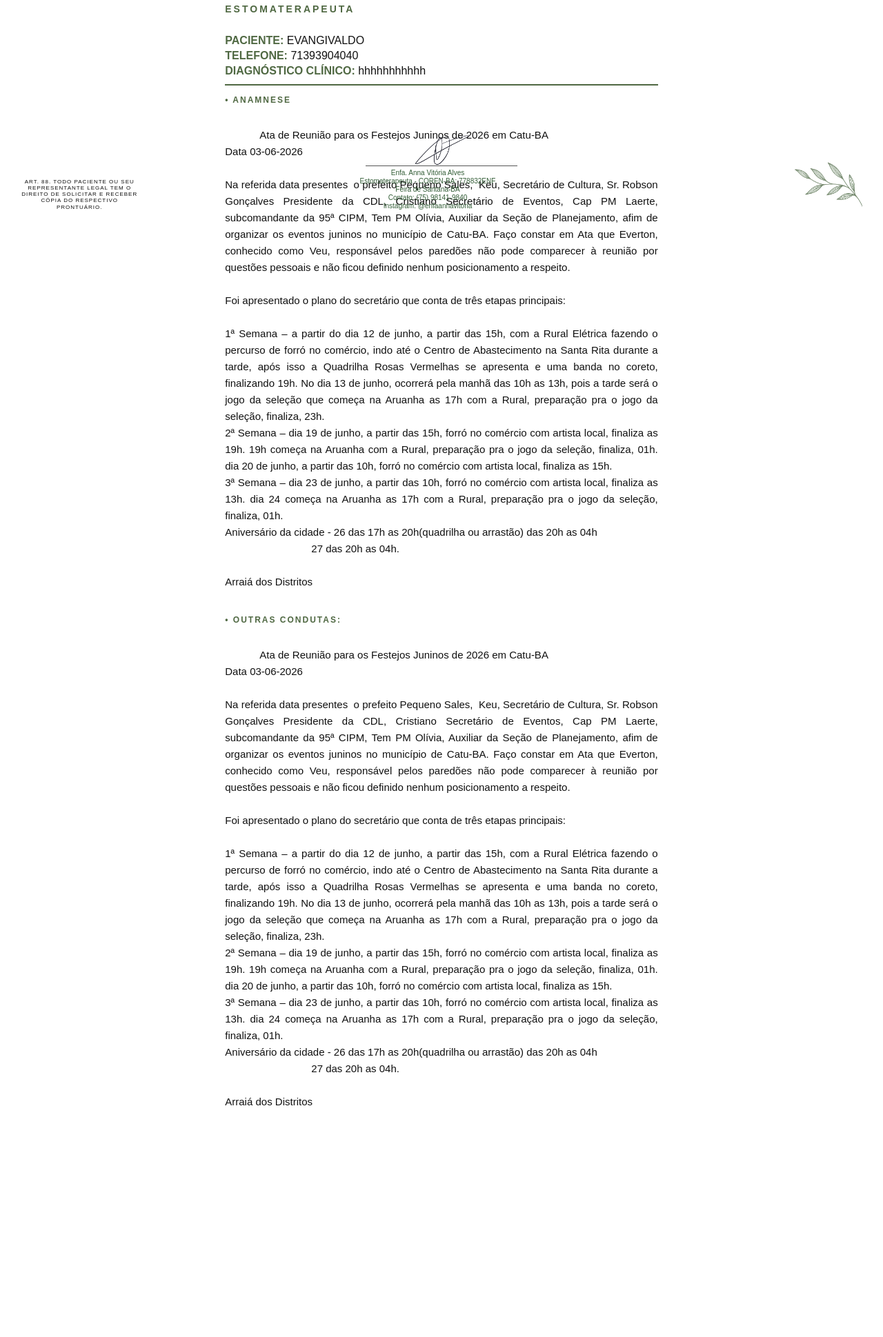
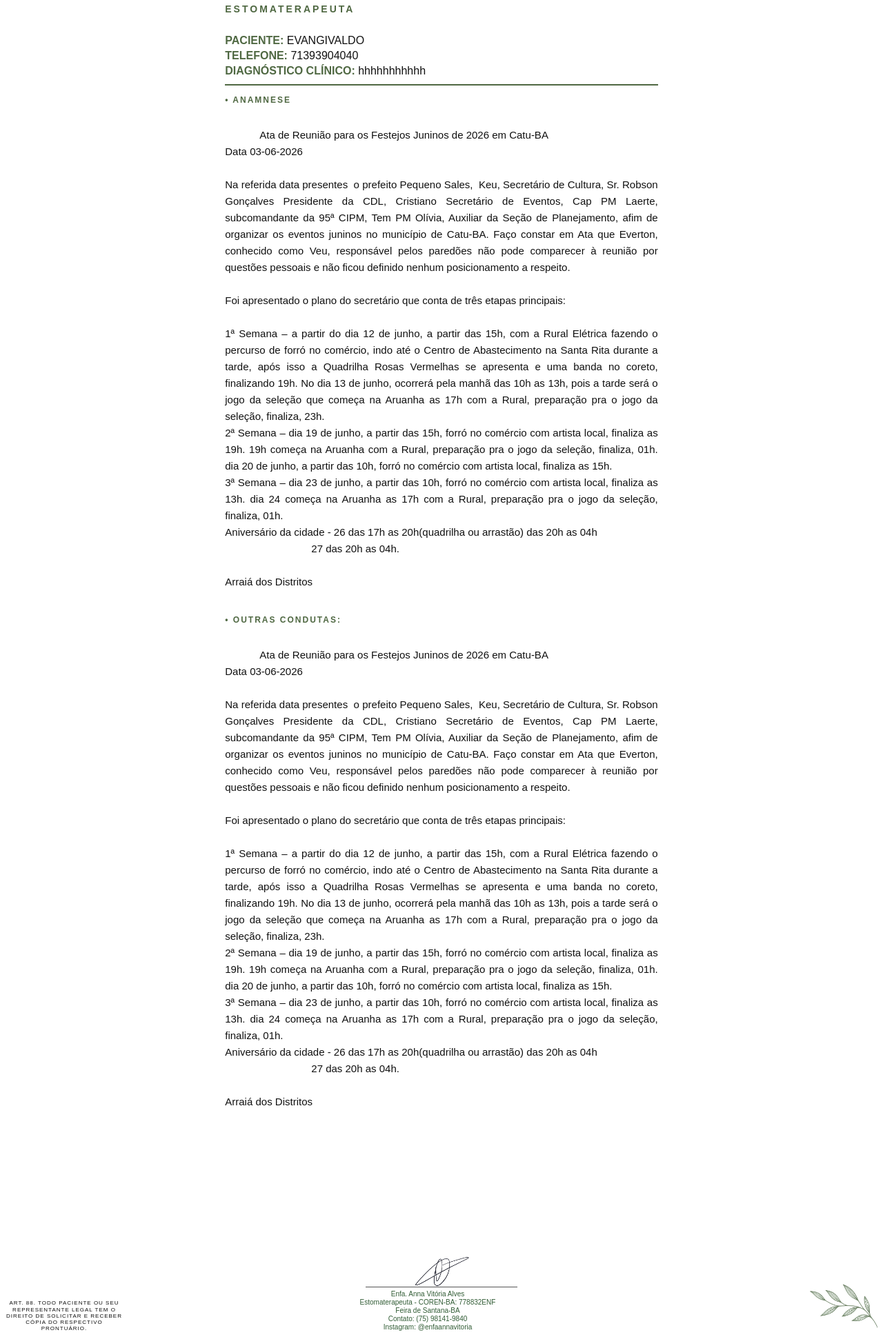
Before and after one commit to Lvieira82/AvaCurative, a Django app: page /consulta/12/imprimir/ in a window 1280 px wide. Shown: the part 465-2404 px from the top of the page at 69% size. Before the commit the page ends 2068 px from the top, so only its background shows below. Run offline with Django 5.2, Linux system fonts and the light colour scheme; a user stored in the database is signed in; data comes from the database, SQL or seed files in the repository; both versions use the stored data as it was after the commit.

Commit message:
correções de impressão

```diff
--- a/templates/consultas/imprimir_consulta.html
+++ b/templates/consultas/imprimir_consulta.html
@@ -320,13 +320,16 @@ body{
     height:auto;
 }
 .rodape-final{
-    position:absolute;
-    left:8mm;
-    right:8mm;
-    bottom:8mm;
+    position:relative;
+    margin-top:25px;
+    min-height:35mm;
+
     display:flex;
     align-items:flex-end;
     justify-content:center;
+
+    page-break-inside:avoid;
+    break-inside:avoid;
 }
 
 .obs-legal{
```
Also changed, not shown: db.sqlite3, media/consultas/fotos/WhatsApp_Image_2026-06-22_at_21.21.41_1.jpeg (added).
